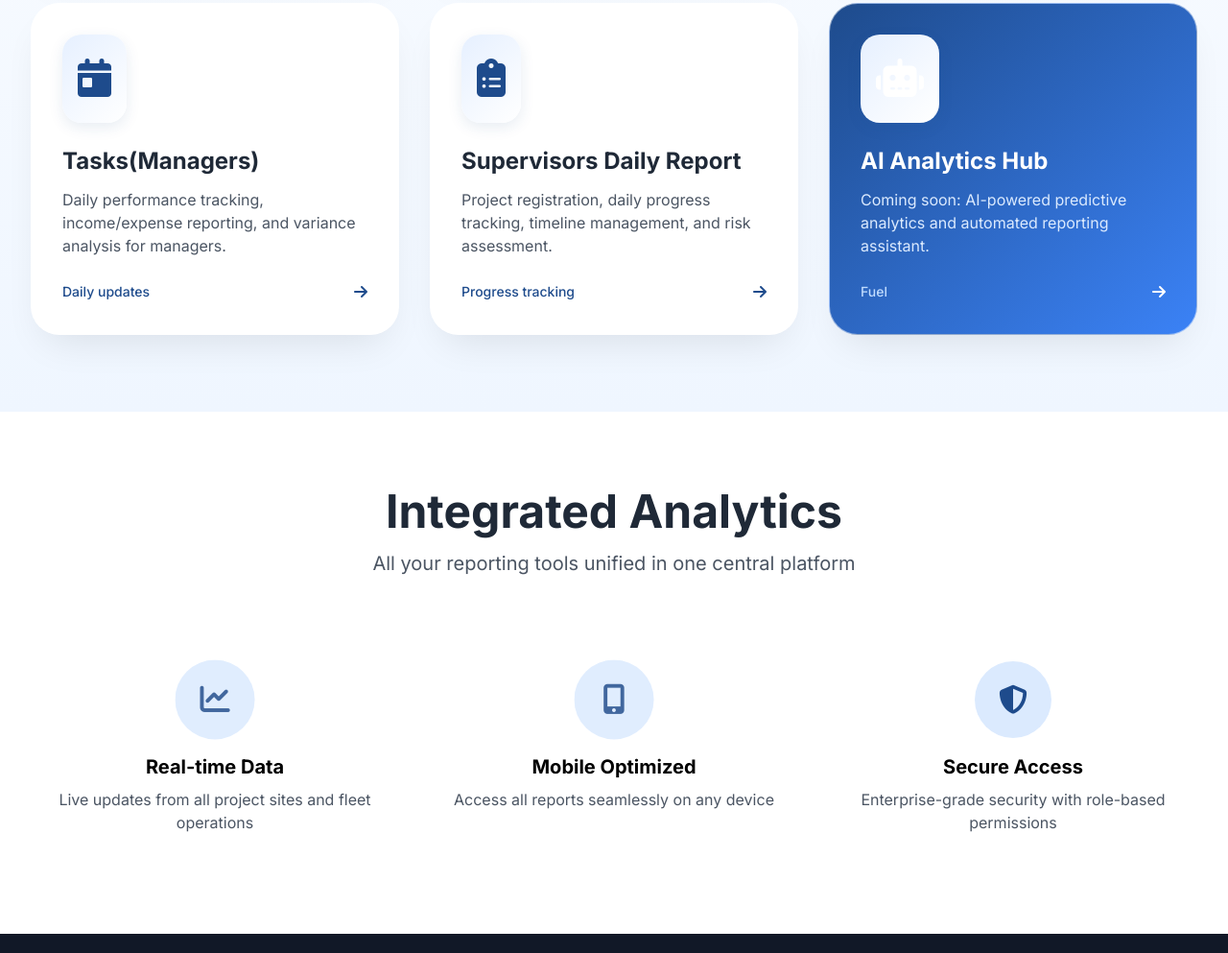
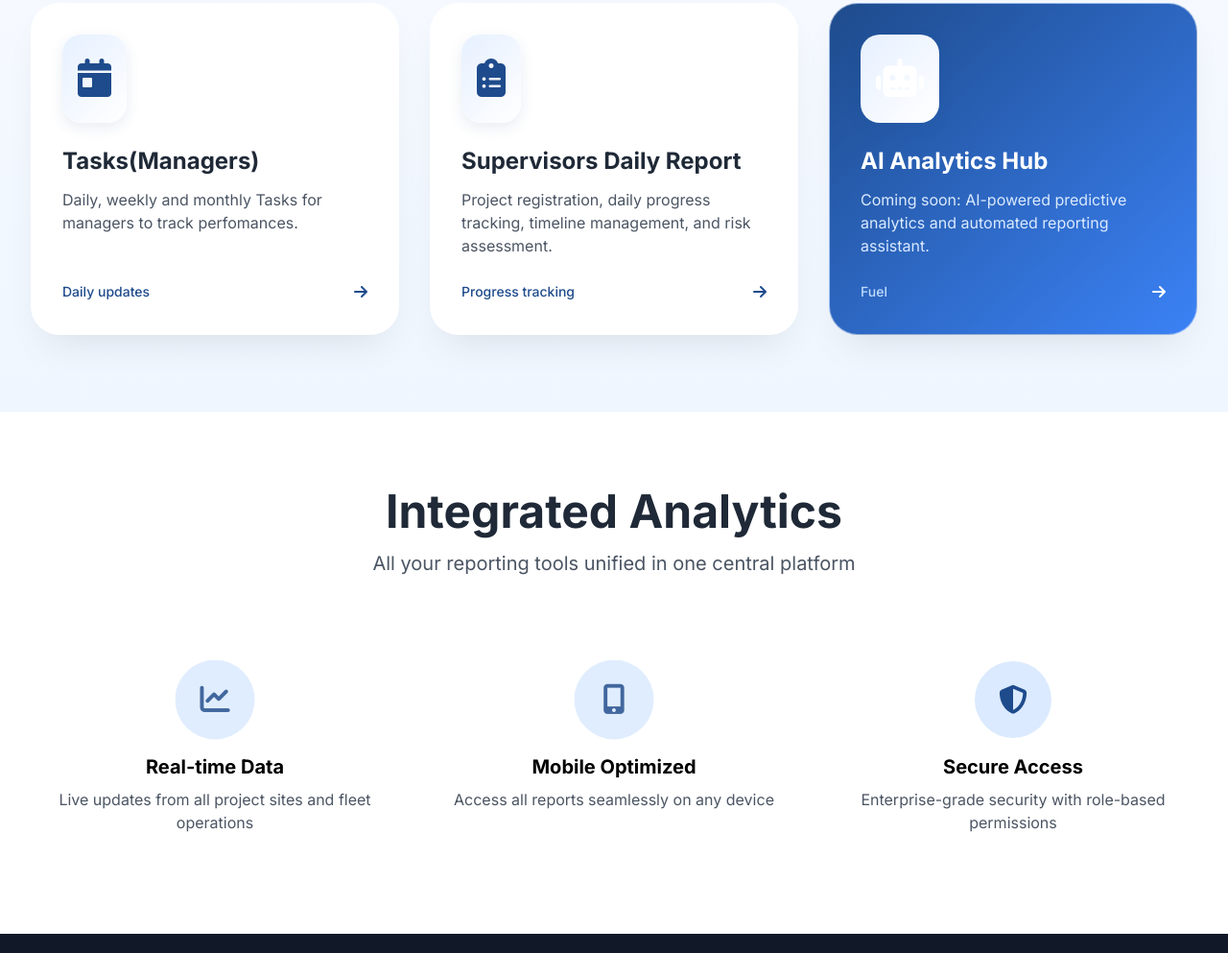
Before and after one commit to Gurure11/onpoint-centralmanagement, a plain HTML site: page index.html in a window 1280 px wide. Shown: the part 1510-2503 px from the top of the page at 96% size. Drawn offline with nearby package versions, Linux system fonts and the light colour scheme.

Commit message:
Update index.html

```diff
--- a/index.html
+++ b/index.html
@@ -433,7 +433,7 @@
                         <i class="fas fa-calendar-day"></i>
                     </div>
                     <h3 class="text-2xl font-bold text-gray-800 mb-3">Tasks(Managers)</h3>
-                    <p class="text-gray-600 mb-6 flex-grow">Daily performance tracking, income/expense reporting, and variance analysis for managers.</p>
+                    <p class="text-gray-600 mb-6 flex-grow">Daily, weekly and monthly Tasks for managers to track perfomances.</p>
                     <div class="flex items-center justify-between mt-auto">
                         <span class="text-sm text-[#1e4b8c] font-medium">Daily updates</span>
                         <span class="text-[#1e4b8c] group-hover:translate-x-2 transition-transform">
```
